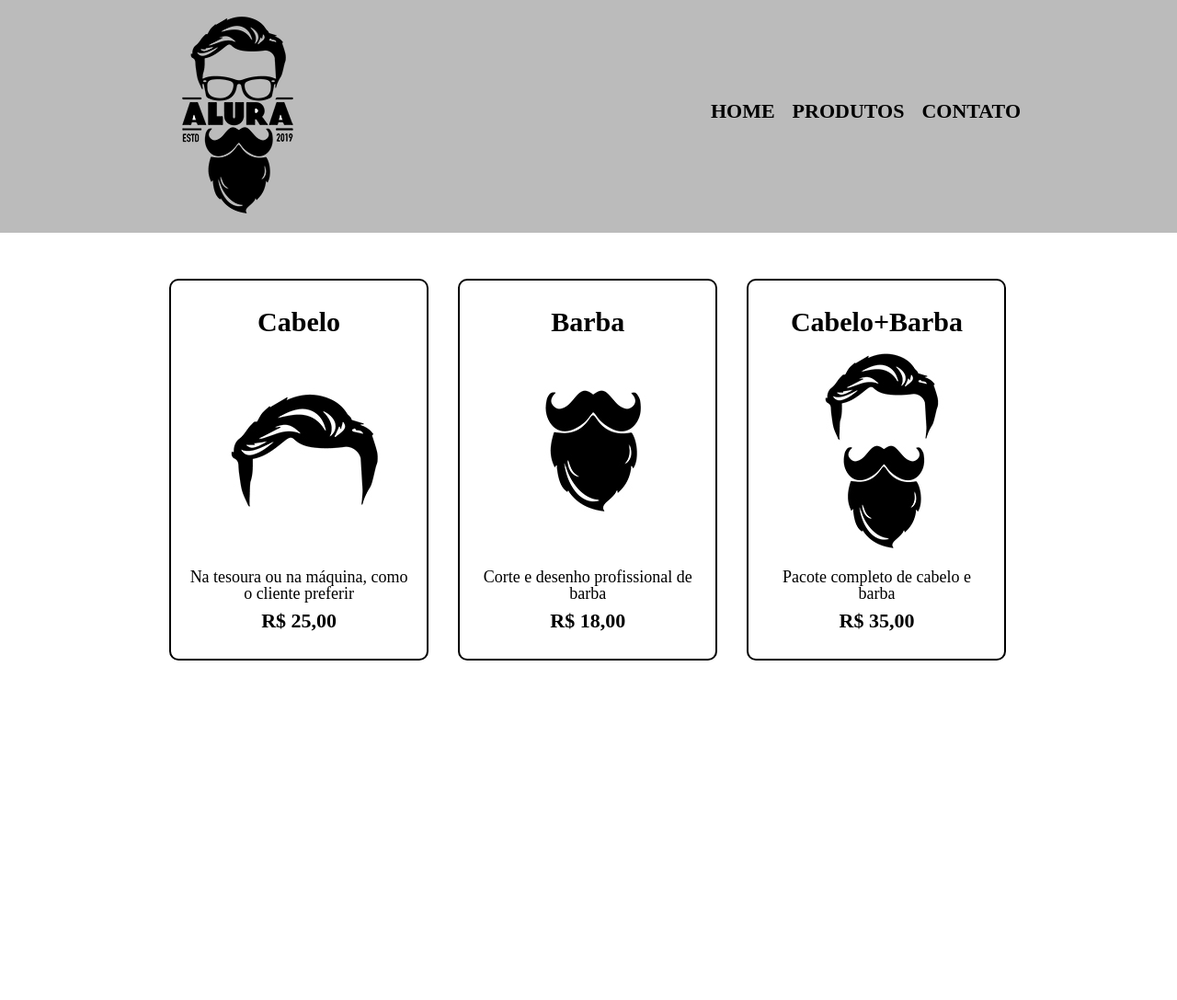
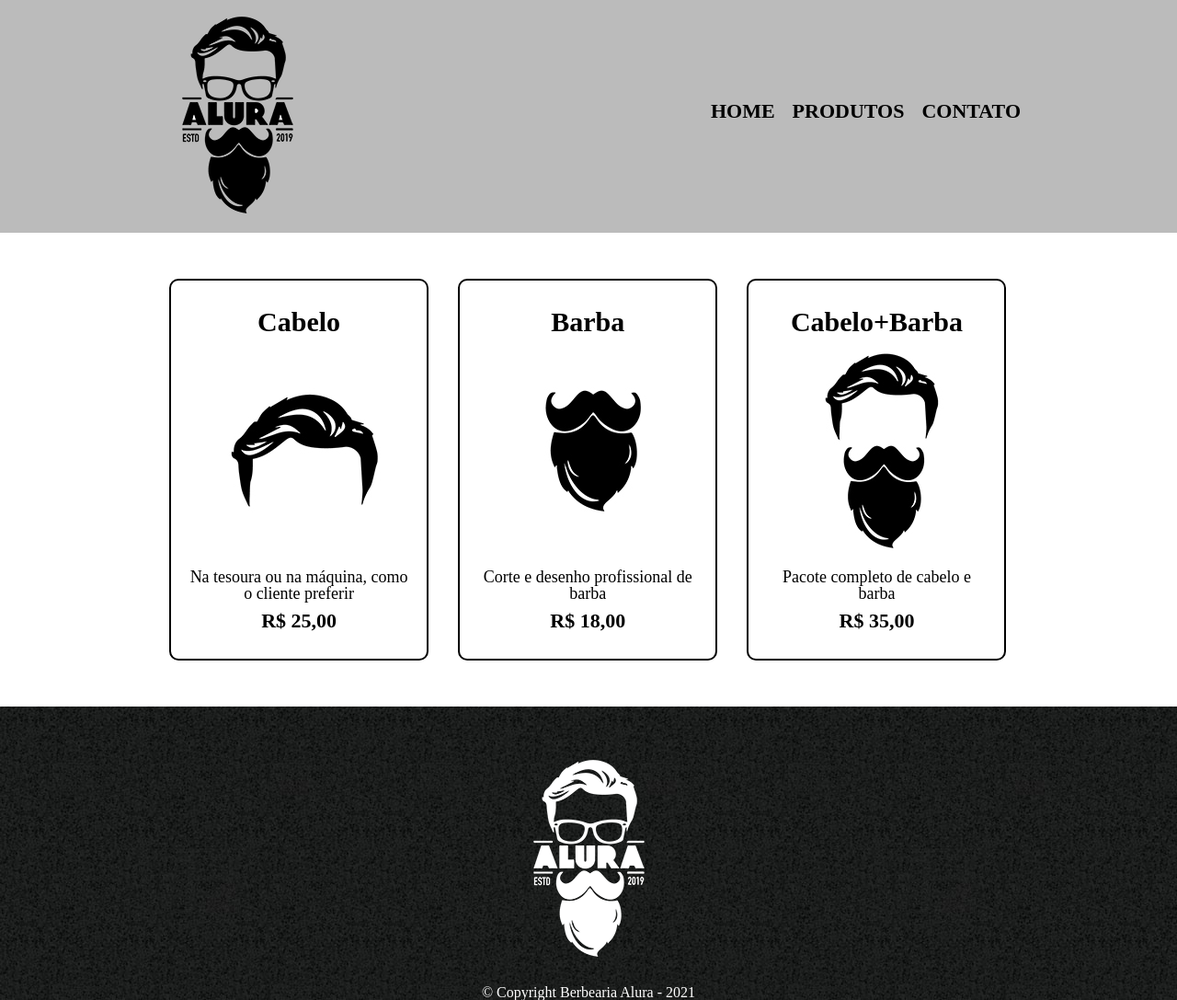
Before and after one commit to GTM35/alura-barbearia, a plain HTML site: page produtos.html in a window 1280 px wide. Shown: the whole page at 92% size. Before the commit the page ends 800 px from the top, so only its background shows below. Drawn offline with Linux system fonts and the light colour scheme.

Commit message:
Criando o rodapé da página

```diff
--- a/produtos.css
+++ b/produtos.css
@@ -93,3 +93,19 @@
 
 	font-size: 34px;
 }
+
+footer{
+
+	text-align: center;
+	background: url(imagens/bg.jpg);
+}
+
+footer img {
+
+	padding: 40px 0 10px 0;
+}
+
+footer .copyright{
+
+	color: white;
+}
--- a/produtos.html
+++ b/produtos.html
@@ -44,5 +44,10 @@
 			</li>
 		</ul>
 	</main>
+
+	<footer>
+		<img src="imagens/logo-branco.png">
+		<p class="copyright">&copy; Copyright Berbearia Alura - 2021</p>
+	</footer>
 </body>
 </html>
```
